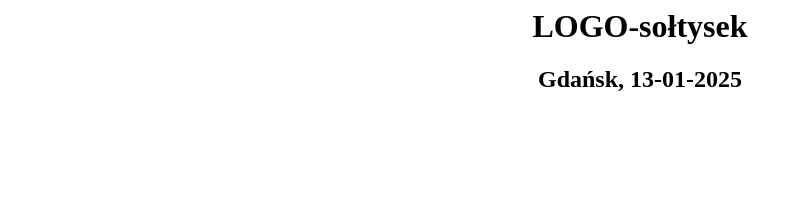
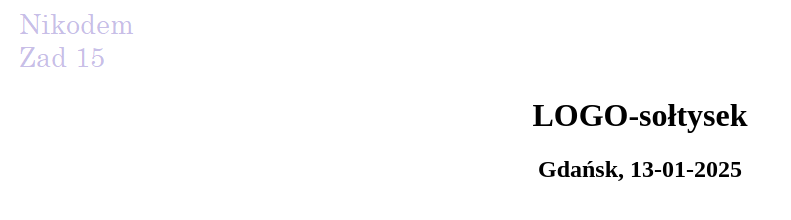
Before and after one commit to NikodemSoltysek/zad14, a plain HTML site: page logo_sołtysek.html in a window 1280 px wide. Shown: the whole page, without its empty margins (0-791 px from the left). Drawn offline with Linux system fonts and the light colour scheme.

Commit message:
Add files via upload

```diff
--- a/logo_sołtysek.html
+++ b/logo_sołtysek.html
@@ -3,6 +3,7 @@
 <meta charset="utf-8">
 </head>
 <body>
+<img src="logo_zadanie_15_soltysek.png">
 <h1 align="center">LOGO-sołtysek</h1>
 <h2 align="center">Gdańsk, 13-01-2025</h2>
 </ol>
```
Also changed, not shown: logo_zadanie_15_soltysek.png (added).
